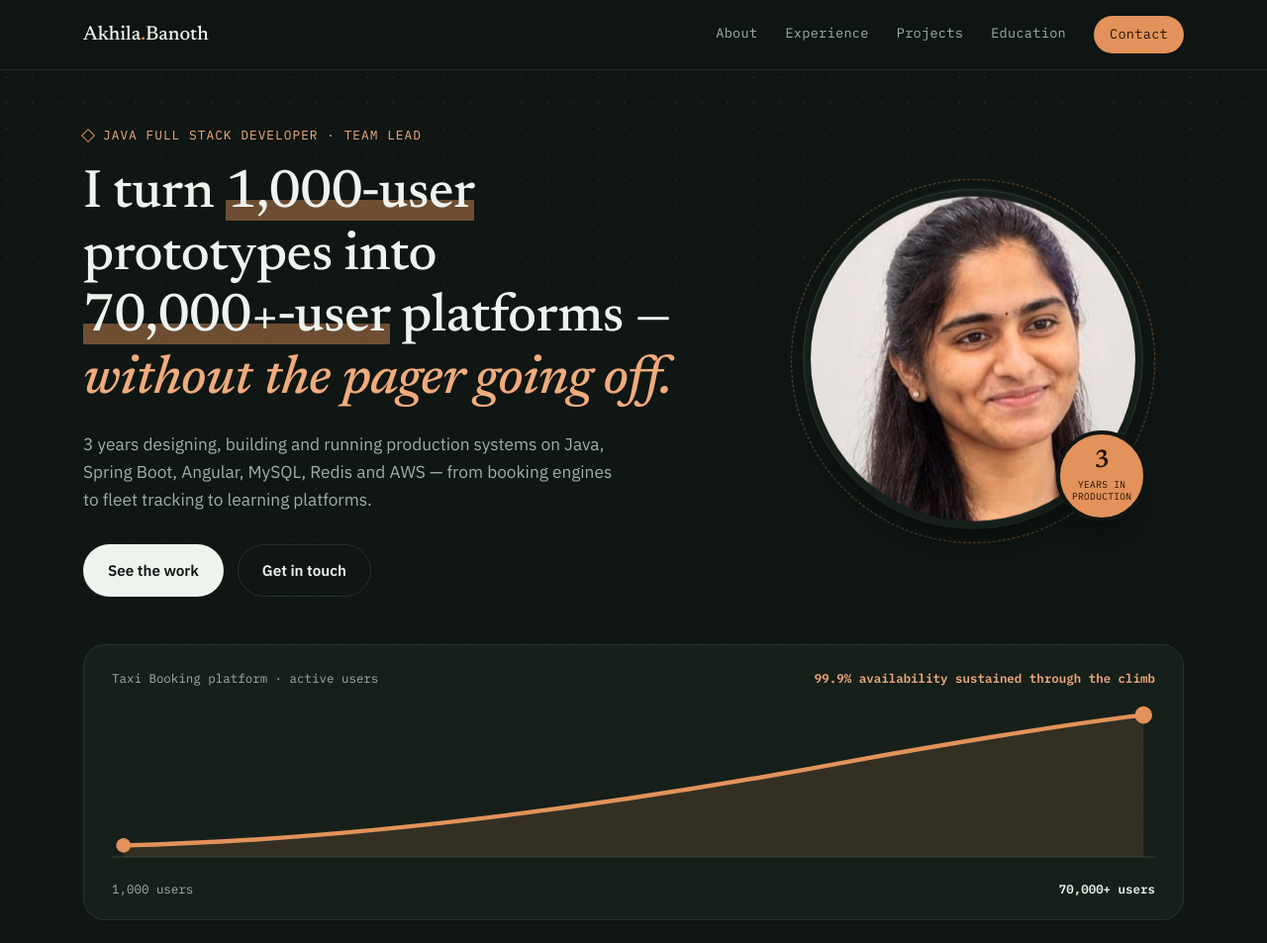
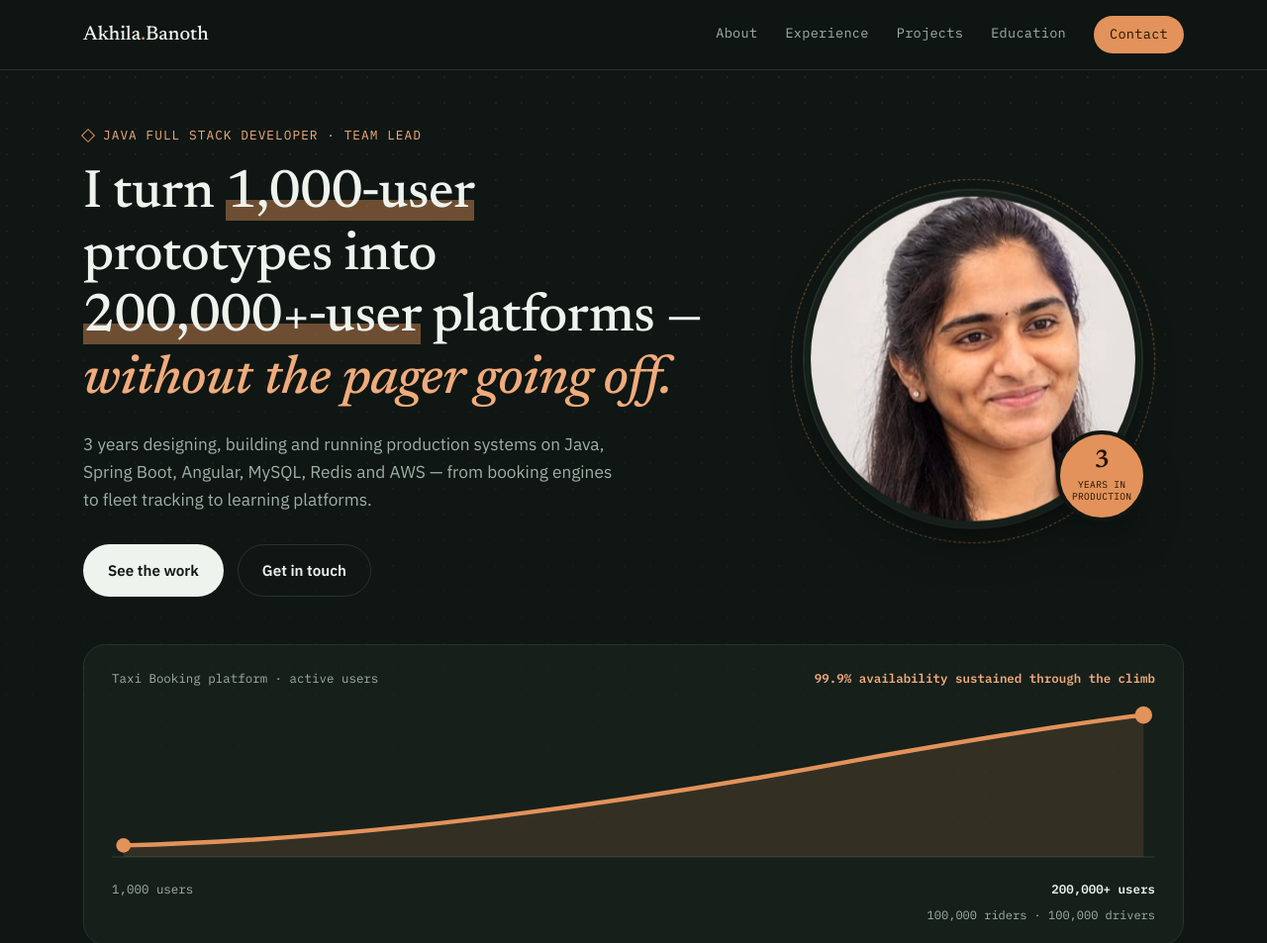
Before and after one commit to Akhila52/akhila-portfolio, a plain HTML site: page index.html in a window 1280 px wide. Shown: the top 953 px of the page at 99% size. Drawn offline with Linux system fonts and the light colour scheme.

Commit message:
Update platform scale to 200,000+ users (100,000 riders, 100,000 drivers)
Update the hero headline, growth chart endpoint, and experience bullet
from 70,000+ to 200,000+ active users, and add a rider/driver
breakdown under the growth chart.

Co-Authored-By: Claude Sonnet 5 <noreply@anthropic.com>

```diff
--- a/assets/css/style.css
+++ b/assets/css/style.css
@@ -409,6 +409,14 @@ em { font-style: italic; color: var(--gold-strong); }
   margin-top: 6px;
 }
 .growth__endpoints span:last-child { color: var(--ink); font-weight: 600; }
+
+.growth__breakdown {
+  font-family: "IBM Plex Mono", monospace;
+  font-size: 0.75rem;
+  color: var(--muted);
+  text-align: right;
+  margin: 6px 0 0;
+}
 
 /* stats row */
 
--- a/index.html
+++ b/index.html
@@ -41,7 +41,7 @@
         <p class="eyebrow hero-in hero-in--1">Java Full Stack Developer · Team Lead</p>
         <h1 class="hero__title hero-in hero-in--2">
           I turn <span class="hl">1,000&#8209;user</span> prototypes into
-          <span class="hl">70,000+&#8209;user</span> platforms —
+          <span class="hl">200,000+&#8209;user</span> platforms —
           <em>without the pager going off.</em>
         </h1>
         <p class="hero__lede hero-in hero-in--3">
@@ -67,7 +67,7 @@
     </div>
 
     <div class="wrap">
-      <div class="growth" aria-label="Grew the Taxi Booking platform from 1,000 to over 70,000 active users">
+      <div class="growth" aria-label="Grew the Taxi Booking platform from 1,000 to over 200,000 active users">
         <div class="growth__labels">
           <span>Taxi Booking platform · active users</span>
           <span class="growth__uptime">99.9% availability sustained through the climb</span>
@@ -81,8 +81,9 @@
         </svg>
         <div class="growth__endpoints">
           <span>1,000 users</span>
-          <span>70,000+ users</span>
+          <span>200,000+ users</span>
         </div>
+        <p class="growth__breakdown">100,000 riders · 100,000 drivers</p>
       </div>
     </div>
 
@@ -173,7 +174,7 @@
             </p>
             <ul class="timeline__list">
               <li>Developed and maintained full-stack web applications across taxi booking, fleet management, bus scheduling, bartering, chat and LMS domains using Java, Spring Boot, Angular, MySQL, Redis and AWS.</li>
-              <li>Scaled the Taxi Booking platform from 1,000 to 70,000+ active users while maintaining 99.9% availability across high-volume booking, driver allocation, trip management and real-time tracking.</li>
+              <li>Scaled the Taxi Booking platform from 1,000 to 200,000+ active users (100,000 riders and 100,000 drivers) while maintaining 99.9% availability across high-volume booking, driver allocation, trip management and real-time tracking.</li>
               <li>Designed Spring Boot REST APIs for booking, authentication, user/driver management, fleet and trip management, route/scheduling, fare management, payments, notifications and reporting.</li>
               <li>Improved API response time by 50% and backend throughput through Redis caching, SQL/query optimization, connection pooling and service-call reduction.</li>
               <li>Reduced database load by 60% by implementing Redis caching for high-frequency reads, real-time location data, session management and frequently accessed data.</li>
```
